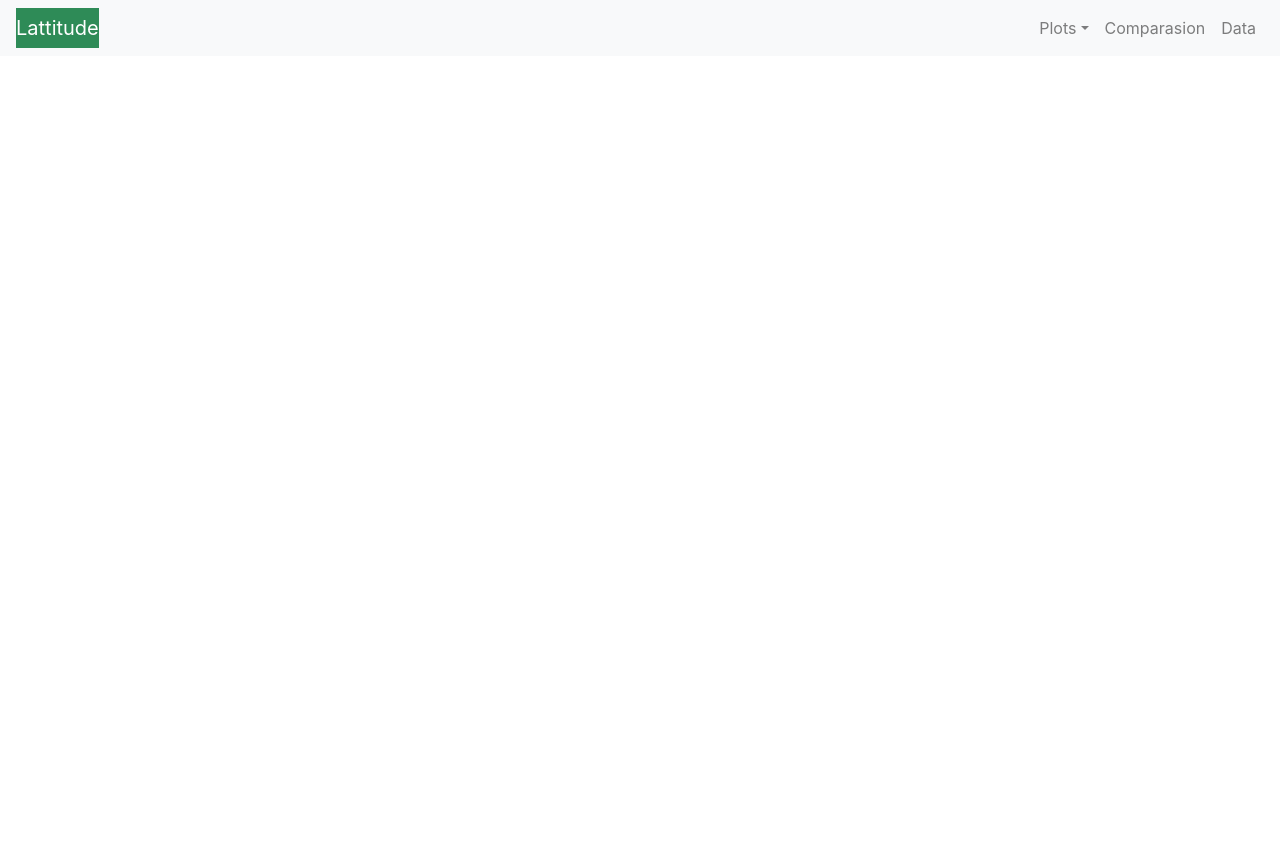
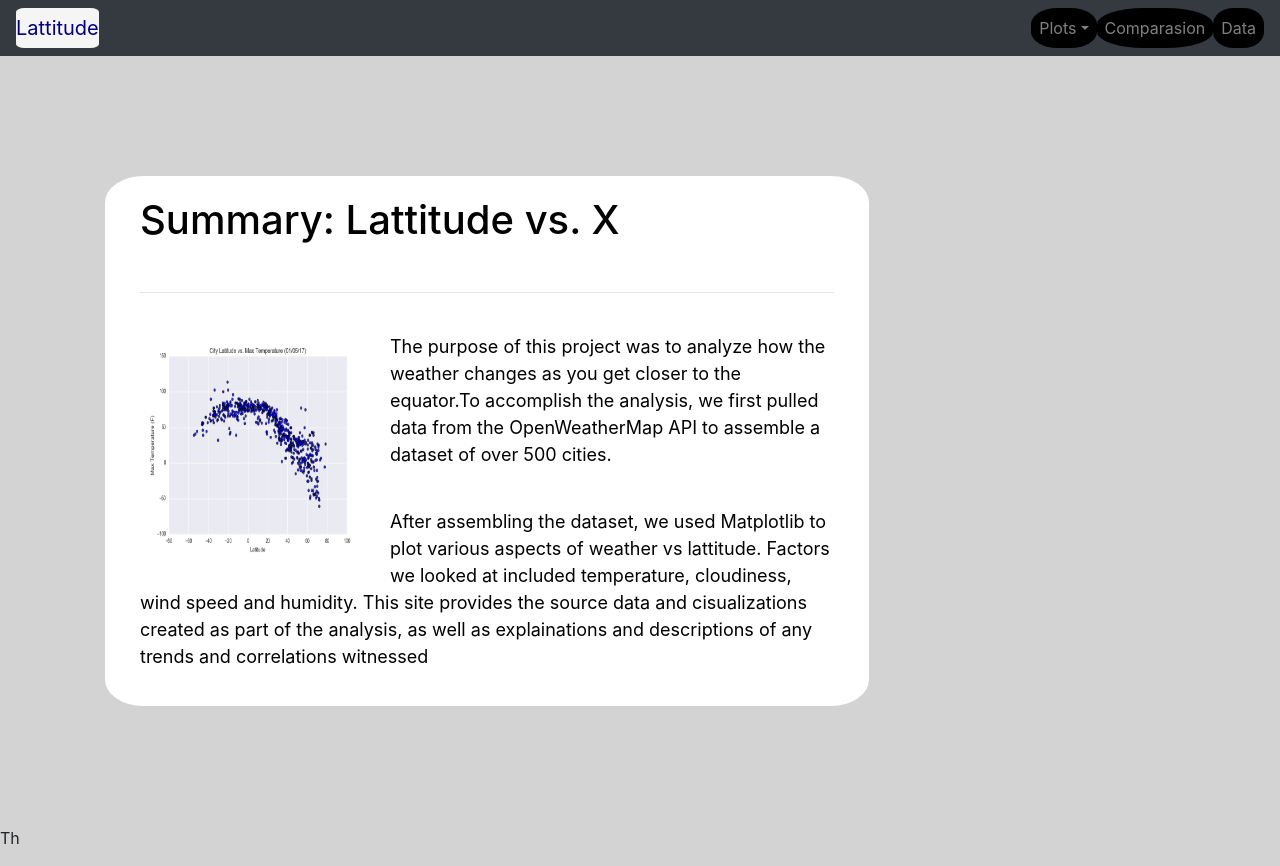
Before and after one commit to Pankaj-gh/Web-Design--Challenge, a plain HTML site: page WebVisualizations/index.html in a window 1280 px wide. Before the commit the page ends 800 px from the top, so only its background shows below. Drawn offline with nearby package versions, Linux system fonts and the light colour scheme.

Commit message:
landing page modifications

```diff
--- a/WebVisualizations/index.html
+++ b/WebVisualizations/index.html
@@ -13,8 +13,8 @@
       </head>
 
 
-    <body>
-        <nav class="navbar navbar-expand-sm navbar-light bg-light">
+    <body id="body">
+        <nav class="navbar navbar-expand-sm navbar-dark bg-dark">
             <a href="#" class="navbar-brand" id="blue">Lattitude</a>
             <button class="navbar-toggler" data-toggle="collapse" data-target="#mainbar">
                 <span class="navbar-toggler-icon"></span>
@@ -23,7 +23,7 @@
             <div class="collapse navbar-collapse" id="mainbar">
                 <ul class="navbar-nav ml-auto">
                     <li class="nav-item dropdown ">
-                        <a href="#" class="nav-link dropdown-toggle" id="navbardropdown" role="button" data-toggle="dropdown">Plots</a>
+                        <a href="#" class="nav-link dropdown-toggle" id="navbardropdown" role="button" data-toggle="dropdown" aria-haspopup="true">Plots</a>
                             <div class="dropdown-menu" aria-labelledby="navbardropdown">
                                 <a href="#" class="dropdown-item">Plot 1</a>
                                 <a href="#" class="dropdown-item">Plot 2</a>
@@ -40,6 +40,35 @@
                 </ul>
             </div>
         </nav>
+        <div class="row">
+            <div class="col-md-7" id="box">
+                <div class="container">
+
+                    <h1>Summary: Lattitude vs. X</h1>
+                    <br>
+                    <hr>
+                    <br>
+                    <section id="main">
+                        <section id="figure">
+                            <img id="image"src="Resources/assets/images/Fig1.png">
+                        </section>
+                        <p class="text">The purpose of this project was to analyze how the weather changes as you get closer to the equator.To accomplish the analysis, we first pulled data from the OpenWeatherMap API to assemble a dataset of over 500 cities.</p>
+                        <br>
+
+                        <p class="text">After assembling the dataset, we used Matplotlib to plot various aspects of weather vs lattitude. Factors we looked at included temperature, cloudiness, wind speed and humidity. This site provides the source data and cisualizations created as part of the analysis, as well as explainations and descriptions of any trends and correlations witnessed</p>
+
+                    </section>
+
+                </div>
+            </div>
+
+            <div class="col-md-4">
+                <p>Th</p>
+            </div>
+
+        </div>
+
+
 
     </body>
 </html>
--- a/WebVisualizations/style.css
+++ b/WebVisualizations/style.css
@@ -1,6 +1,43 @@
+.nav-link{color:navy;
+    background-color:black;
+    border-radius: 40%;
+
+}
 #blue {
-    color:white;
+    color:navy;
+    background-color:whitesmoke;
+    border-radius: 10%;
 }
-#blue{
-    background-color:seagreen;
+
+.col-md-8 {
+    width: 1024px;
+    margin: 0 auto;
+
 }
+#main,
+#image {
+    float:left
+}
+
+#figure {
+        position: relative;
+}
+#image {
+    width: 230px;
+    height: 230px;
+    margin-right: 20px;
+}
+#box {
+    padding: 20px;
+    color:black;
+    background: white;
+    margin:120px;
+    border-radius: 5%;
+
+}
+#body{
+    background-color: lightgray;
+}
+.text{
+    font-size: large;
+}
```
